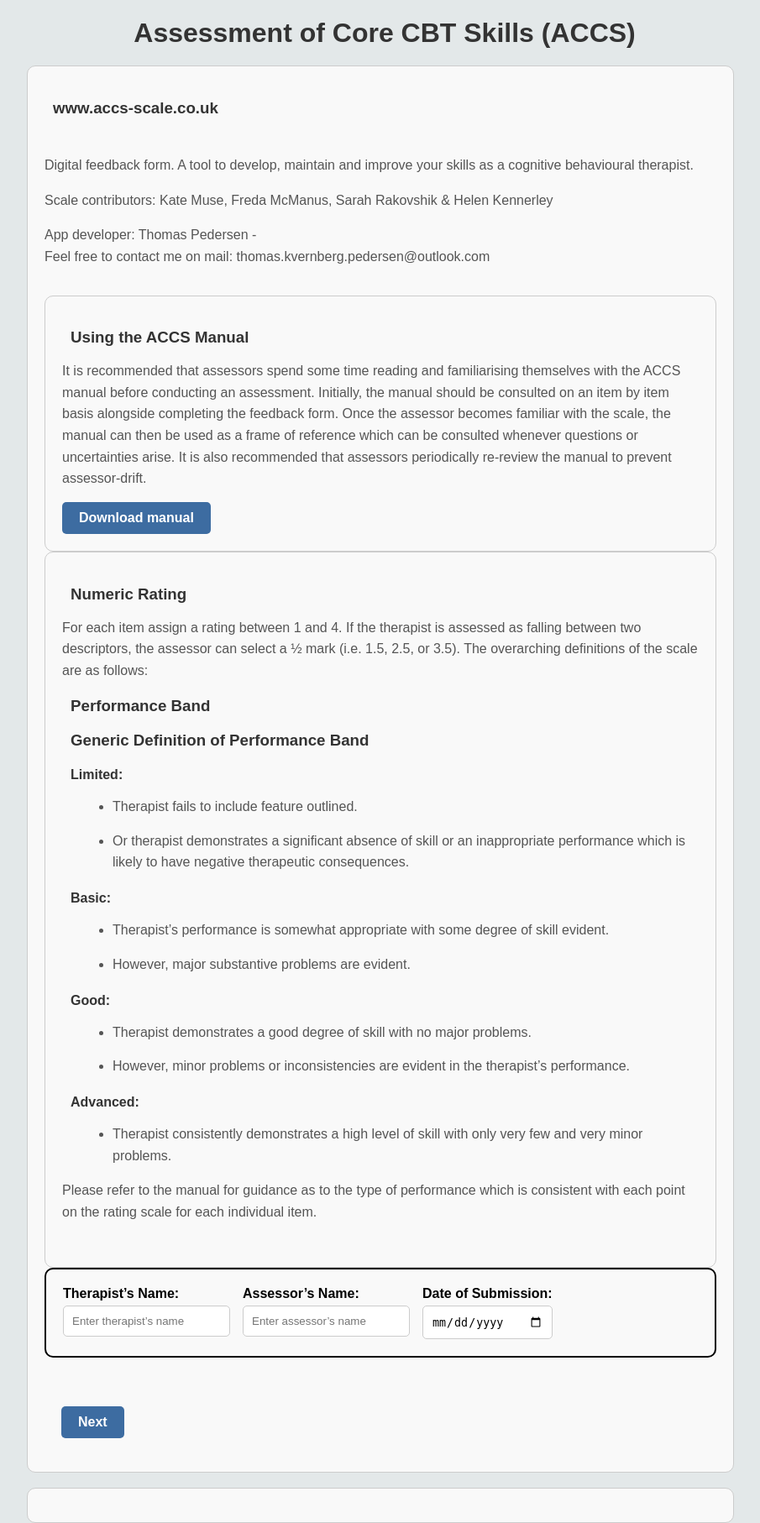
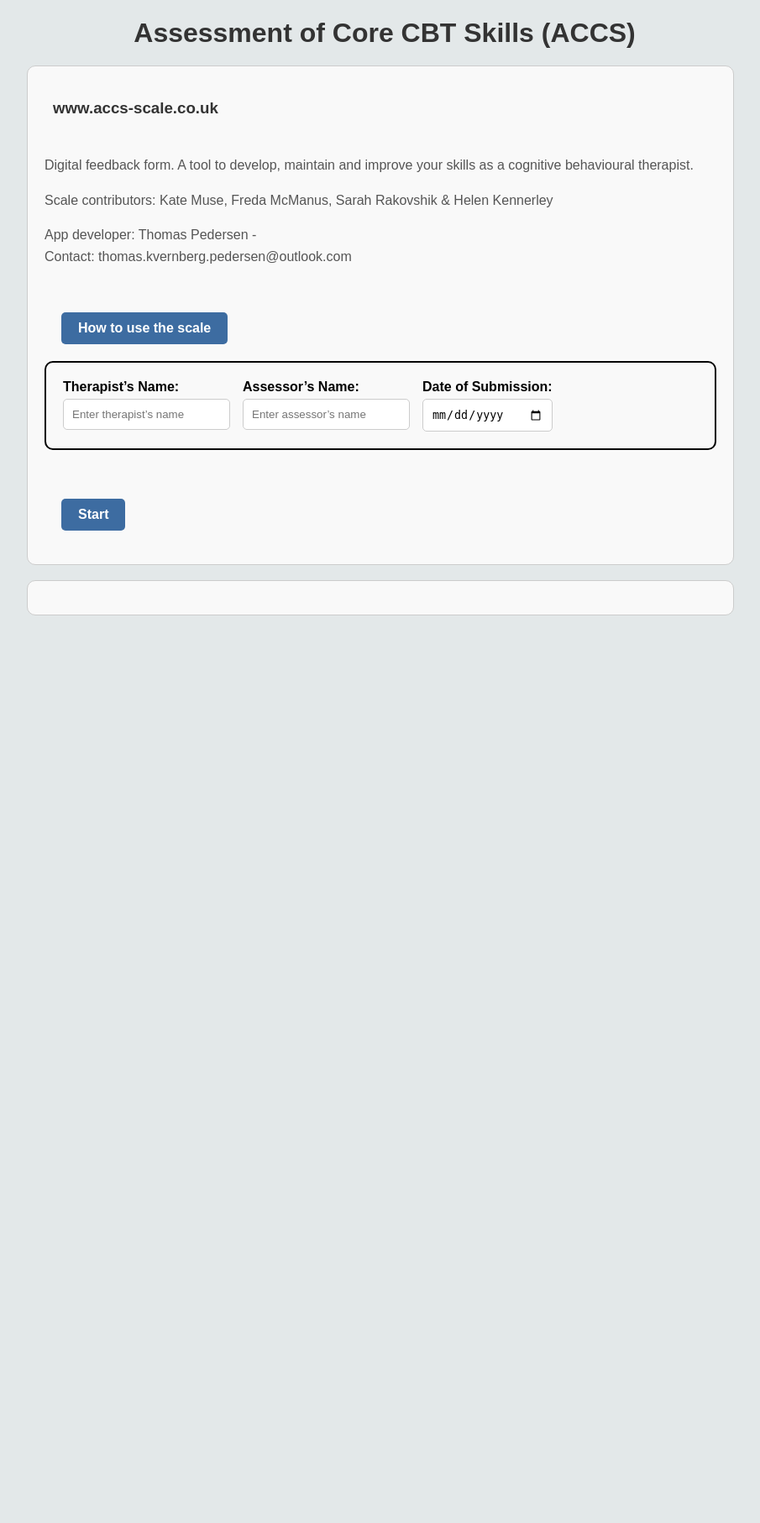
Before and after one commit to ThomasKvernbergPedersen/ACCS, a Flask app: page / in a window 1280 px wide. Shown: the whole page at 84% size, without its empty margins (187-1092 px from the left). After the commit the page ends 733 px from the top, so only its background shows below. Run offline with Flask 3, Linux system fonts and the light colour scheme.

Commit message:
Inkludert oversiktlig forside med ny about.html . også mer oversiktlig over hvert item.

```diff
--- a/app.py
+++ b/app.py
@@ -268,5 +268,9 @@ def download_excel():
     response.headers["Content-Disposition"] = "attachment; filename=responses.xlsx"
     return response
 
+@app.route('/about')
+def about():
+    return render_template('about.html')
+
 if __name__ == '__main__':
     app.run(debug=True)
--- a/templates/index.html
+++ b/templates/index.html
@@ -15,59 +15,18 @@
          <h1>Assessment of Core CBT Skills (ACCS)</h1>
          <form method="POST">
 
-<div class="domain content" id="domain1" >
+<div class="domain content" id="domain1"  >
     <h3>www.accs-scale.co.uk</h3>
     <br>
     <p>Digital feedback form. A tool to develop, maintain and improve your skills as a cognitive behavioural therapist. </p>
     <p>Scale contributors: Kate Muse, Freda McManus, Sarah Rakovshik & Helen Kennerley</p>
      <p>App developer: Thomas Pedersen - <br>
-        Feel free to contact me on mail: thomas.kvernberg.pedersen@outlook.com </p>
+        Contact: thomas.kvernberg.pedersen@outlook.com </p>
     <br>
 
-    <div class="content">
-      <h3>Using the ACCS Manual</h3>
-      <p>It is recommended that assessors spend some time reading and familiarising themselves with the ACCS manual before conducting an assessment. Initially, the manual should be consulted on an item by item basis alongside completing the feedback form. Once the assessor becomes familiar with the scale, the manual can then be used as a frame of reference which can be consulted whenever questions or uncertainties arise. It is also recommended that assessors periodically re-review the manual to prevent assessor-drift.</p>
-      <a href="http://www.accs-scale.co.uk" class="btn btn-dark" role="button" target="_blank">Download manual</a>
-    </div>
-
-    <div class="content">
-      <h3>Numeric Rating</h3>
-      <p>For each item assign a rating between 1 and 4. If the therapist is assessed as falling between two descriptors, the assessor can select a ½ mark (i.e. 1.5, 2.5, or 3.5). The overarching definitions of the scale are as follows:</p>
-
-      <h3>Performance Band</h3>
-      <h3>Generic Definition of Performance Band</h3>
-
-      <h4>Limited:</h4>
-      <ul>
-      <li>Therapist fails to include feature outlined.</li>
-      <li>Or therapist demonstrates a significant absence of skill or an inappropriate performance which is likely to have negative therapeutic consequences.</li>
-      </ul>
-
-      <h4>Basic:</h4>
-      <ul>
-      <li>Therapist’s performance is somewhat appropriate with some degree of skill evident.</li>
-      <li>However, major substantive problems are evident.</li>
-      </ul>
-
-      <h4>Good:</h4>
-      <ul>
-      <li>Therapist demonstrates a good degree of skill with no major problems.</li>
-      <li>However, minor problems or inconsistencies are evident in the therapist’s performance.</li>
-      </ul>
-
-      <h4>Advanced:</h4>
-      <ul>
-      <li>Therapist consistently demonstrates a high level of skill with only very few and very minor problems.</li>
-      </ul>
-
-      <p>Please refer to the manual for guidance as to the type of performance which is consistent with each point on the rating scale for each individual item.</p>
-
-      <br>
+    <button class="btn btn-dark" onclick="window.location.href='/about'">How to use the scale</button>
 
 
-
-
-  </div>
 
 
   <div >
@@ -86,7 +45,7 @@
       </div>
     </div>
     <br>
-      <button class="btn btn-dark" onclick="nextDomain(1)">Next</button>
+      <button class="btn btn-dark" onclick="nextDomain(1)">Start</button>
     </div>
   </div>
 
@@ -108,20 +67,24 @@
                     <p class="subheading">See user manual page 3 - 5</p>
 
                     <label for="item1_1">1.1. Suitable Items:
-                        <span class="tooltip">❓<br>
+                        <span class="tooltip"><br>
 
-                            <span class="tooltiptext">Ability to help the patient identify and prioritise specific, relevant and appropriate agenda items.</span>
+                            <span class="tooltiptext"></span>
                         </span>
-                        <h3 style="color: #007BFF;">ProTip: Press or hover mouse over question mark for more details &#8593;</h3>
+
                     </label>
+                    <p>Ability to help the patient identify and prioritise specific, relevant and appropriate agenda items.</p>
                     <input type="number" id="item1_1" name="item1_1" min="1" max="4" step="0.5" required>
+                    <br>
 
 
                     <label for="item1_2">1.2. Feasible Agenda:
-                        <span class="tooltip">❓
-                            <span class="tooltiptext">Ability to set an agenda which is realistic and feasible given the time available.</span>
+                        <span class="tooltip">
+                            <span class="tooltiptext"></span>
                         </span>
+
                     </label>
+                    <p>Ability to set an agenda which is realistic and feasible given the time available.</p>
                     <input type="number" id="item1_2" name="item1_2" min="1" max="4" step="0.5" required>
                     <textarea id="strengths1_1" name="strengths1_1" placeholder="Key strengths and learning needs"></textarea>
                     <button class="btn btn-dark" type="button" onclick="prevDomain(2)">Back</button>
@@ -133,10 +96,12 @@
                     <p class="subheading">See user manual page 8</p>
 
                     <label for="item2_1">2.1. Coherent and Dynamic Formulation:
-                        <span class="tooltip">❓
-                            <span class="tooltiptext">Ability to develop a clear formulation which draws upon appropriate evidence-based theory to offer a concise, comprehensive and personalised explanation of relevant history, triggers and maintaining features of the patient’s problems.</span>
+                        <span class="tooltip">
+                            <span class="tooltiptext"></span>
                         </span>
                     </label>
+                    <p>Ability to develop a clear formulation which draws upon appropriate evidence-based theory to offer a concise, comprehensive and personalised explanation of relevant history, triggers and maintaining features of the patient’s problems.</p>
+
                     <input type="number" id="item2_1" name="item2_1" min="1" max="4" step="0.5" required>
                     <textarea id="strengths2_1" name="strengths2_1" placeholder="Key strengths and learning needs"></textarea>
 
@@ -150,40 +115,45 @@
                     <p class="subheading">See user manual page 9 - 13</p>
 
                     <label for="item3_1">3.1. Appropriate Intervention Targets:
-                        <span class="tooltip">❓
-                            <span class="tooltiptext">Ability to skilfully define, clarify and specify intervention targets which both relevant evidence-based theory and the patient’s idiosyncratic formulation suggested were highly likely to be maintaining problems.</span>
+                        <span class="tooltip">
+                            <span class="tooltiptext"></span>
                         </span>
                     </label>
+                    <p>Ability to skilfully define, clarify and specify intervention targets which both relevant evidence-based theory and the patient’s idiosyncratic formulation suggested were highly likely to be maintaining problems.</p>
                     <input type="number" id="item3_1" name="item3_1" min="1" max="4" step="0.5" required>
 
 
                     <label for="item3_2">3.2. Choosing Suitable Interventions:
-                        <span class="tooltip">❓
-                            <span class="tooltiptext">Ability to select cognitive-behavioural interventions which form part of a logical, coherent and unified treatment strategy which is likely to bring about therapeutic change in the treatment target(s) and is suited to the patient’s therapeutic context. This selection was accurately guided by appropriate theory-based practice or practice based on evidence when possible.</span>
+                        <span class="tooltip">
+                            <span class="tooltiptext"></span>
                         </span>
                     </label>
+                    <p>Ability to select cognitive-behavioural interventions which form part of a logical, coherent and unified treatment strategy which is likely to bring about therapeutic change in the treatment target(s) and is suited to the patient’s therapeutic context. This selection was accurately guided by appropriate theory-based practice or practice based on evidence when possible.</p>
                     <input type="number" id="item3_2" name="item3_2" min="1" max="4" step="0.5" required>
 
                     <label for="item3_3">3.3. Rationale for Interventions:
-                        <span class="tooltip">❓
-                            <span class="tooltiptext">Ability to facilitate the patient’s understanding of the importance and potential benefits of interventions.</span>
+                        <span class="tooltip">
+                            <span class="tooltiptext"></span>
                         </span>
                     </label>
+                    <p>Ability to facilitate the patient’s understanding of the importance and potential benefits of interventions.</p>
                     <input type="number" id="item3_3" name="item3_3" min="1" max="4" step="0.5" required>
 
                     <label for="item3_4">3.4. Implementing Interventions:
-                        <span class="tooltip">❓
-                            <span class="tooltiptext">Ability to systematically implement intervention(s) in a fluent and articulate manner. To be sensitive and responsive to the therapeutic context and provide optimal levels of support, encouragement and praise.</span>
+                        <span class="tooltip">
+                            <span class="tooltiptext"></span>
                         </span>
                     </label>
+                    <p>Ability to systematically implement intervention(s) in a fluent and articulate manner. To be sensitive and responsive to the therapeutic context and provide optimal levels of support, encouragement and praise.</p>
                     <input type="number" id="item3_4" name="item3_4" min="1" max="4" step="0.5" required>
 
 
                     <label for="item3_5">3.5. Reviewing Interventions:
-                        <span class="tooltip">❓
-                            <span class="tooltiptext">Ability to conduct a comprehensive review of the results of interventions (whether positive or negative) in order to help the patient identify what they learned from the experience.</span>
+                        <span class="tooltip">
+                            <span class="tooltiptext"></span>
                         </span>
                     </label>
+                    <p>Ability to conduct a comprehensive review of the results of interventions (whether positive or negative) in order to help the patient identify what they learned from the experience.</p>
                     <input type="number" id="item3_5" name="item3_5" min="1" max="4" step="0.5" required>
                     <textarea id="strengths3_1" name="strengths3_1" placeholder="Key strengths and learning needs"></textarea>
 
@@ -197,34 +167,38 @@
                     <p class="subheading">See user manual page 14 - 17</p>
 
                     <label for="item4_1">4.1. Reviewing Homework:
-                        <span class="tooltip">❓
-                            <span class="tooltiptext">Ability to conduct a comprehensive review of previous homework (whether completed or not) in order to help the patient identify what they learned from the experience.</span>
+                        <span class="tooltip">
+                            <span class="tooltiptext"></span>
                         </span>
                     </label>
+                    <p>Ability to conduct a comprehensive review of previous homework (whether completed or not) in order to help the patient identify what they learned from the experience.</p>
                     <input type="number" id="item4_1" name="item4_1" min="1" max="4" step="0.5" required>
 
 
                     <label for="item4_2">4.2. Choosing Suitable Homework:
-                        <span class="tooltip">❓
-                            <span class="tooltiptext">Ability to plan homework which is tailored to the therapeutic context and builds upon session material or previous homework.</span>
+                        <span class="tooltip">
+                            <span class="tooltiptext"></span>
                         </span>
                     </label>
+                    <p>Ability to plan homework which is tailored to the therapeutic context and builds upon session material or previous homework.</p>
                     <input type="number" id="item4_2" name="item4_2" min="1" max="4" step="0.5" required>
 
 
                     <label for="item4_3">4.3. Rationale for Homework:
-                        <span class="tooltip">❓
-                            <span class="tooltiptext">Ability to facilitate the patient’s understanding of the importance and potential benefits of homework.</span>
+                        <span class="tooltip">
+                            <span class="tooltiptext"></span>
                         </span>
                     </label>
+                    <p>Ability to facilitate the patient’s understanding of the importance and potential benefits of homework.</p>
                     <input type="number" id="item4_3" name="item4_3" min="1" max="4" step="0.5" required>
 
 
                     <label for="item4_4">4.4. Planning Homework:
-                        <span class="tooltip">❓
-                            <span class="tooltiptext">Ability to work with the patient to ensure they have a clear and detailed understanding of the homework task(s).</span>
+                        <span class="tooltip">
+                            <span class="tooltiptext"></span>
                         </span>
                     </label>
+                    <p>Ability to work with the patient to ensure they have a clear and detailed understanding of the homework task(s).</p>
                     <input type="number" id="item4_4" name="item4_4" min="1" max="4" step="0.5" required>
                     <textarea id="strengths4_1" name="strengths4_1" placeholder="Key strengths and learning needs"></textarea>
 
@@ -239,18 +213,20 @@
                     <p class="subheading">See user manual page 18 - 20</p>
 
                     <label for="item5_1">5.1. Choosing Suitable Measures:
-                        <span class="tooltip">❓
-                            <span class="tooltiptext">Ability to select appropriate, clinically relevant standardised and/or idiosyncratic methods for measuring change in symptoms and associated features (beliefs, behaviours, feelings) and movement towards goals.</span>
+                        <span class="tooltip">
+                            <span class="tooltiptext"></span>
                         </span>
                     </label>
+                    <p>Ability to select appropriate, clinically relevant standardised and/or idiosyncratic methods for measuring change in symptoms and associated features (beliefs, behaviours, feelings) and movement towards goals.</p>
                     <input type="number" id="item5_1" name="item5_1" min="1" max="4" step="0.5" required>
 
 
                     <label for="item5_2">5.2. Implementing Measures:
-                        <span class="tooltip">❓
-                            <span class="tooltiptext">Ability to administer measures at suitable time points across and within session and to skilfully review, interpret and respond to the information gleaned.</span>
+                        <span class="tooltip">
+                            <span class="tooltiptext"></span>
                         </span>
                     </label>
+                    <p>Ability to administer measures at suitable time points across and within session and to skilfully review, interpret and respond to the information gleaned.</p>
                     <input type="number" id="item5_2" name="item5_2" min="1" max="4" step="0.5" required>
                     <textarea id="strengths5_1" name="strengths5_1" placeholder="Key strengths and learning needs"></textarea>
 
@@ -267,26 +243,29 @@
                     <p class="subheading">See user manual page 21 - 23</p>
 
                     <label for="item6_1">6.1. Pace:
-                        <span class="tooltip">❓
-                            <span class="tooltiptext">Ability to pace the session in a manner which is well suited to the therapeutic context and patient’s capacity for learning.</span>
+                        <span class="tooltip">
+                            <span class="tooltiptext"></span>
                         </span>
                     </label>
+                    <p>Ability to pace the session in a manner which is well suited to the therapeutic context and patient’s capacity for learning.</p>
                     <input type="number" id="item6_1" name="item6_1" min="1" max="4" step="0.5" required>
 
 
                     <label for="item6_2">6.2. Time Management:
-                        <span class="tooltip">❓
-                            <span class="tooltiptext">Ability to manage time within the session in a balanced and efficient manner.</span>
+                        <span class="tooltip">
+                            <span class="tooltiptext"></span>
                         </span>
                     </label>
+                    <p>Ability to manage time within the session in a balanced and efficient manner.</p>
                     <input type="number" id="item6_2" name="item6_2" min="1" max="4" step="0.5" required>
 
 
                     <label for="item6_3">6.3. Maintained Focus:
-                        <span class="tooltip">❓
-                            <span class="tooltiptext">Ability to maintain focus on important issues, whilst demonstrating appropriate flexibility in response to unanticipated issues.</span>
+                        <span class="tooltip">
+                            <span class="tooltiptext"></span>
                         </span>
                     </label>
+                    <p>Ability to maintain focus on important issues, whilst demonstrating appropriate flexibility in response to unanticipated issues.</p>
                     <input type="number" id="item6_3" name="item6_3" min="1" max="4" step="0.5" required>
                     <textarea id="strengths6_1" name="strengths6_1" placeholder="Key strengths and learning needs"></textarea>
 
@@ -300,26 +279,29 @@
                     <p class="subheading">See user manual page 24 - 26</p>
 
                     <label for="item7_1">7.1. Interpersonal Style:
-                        <span class="tooltip">❓
-                            <span class="tooltiptext">Ability to embody a positive interpersonal style which is congruent with the therapeutic context.</span>
+                        <span class="tooltip">
+                            <span class="tooltiptext"></span>
                         </span>
                     </label>
+                    <p>Ability to embody a positive interpersonal style which is congruent with the therapeutic context.</p>
                     <input type="number" id="item7_1" name="item7_1" min="1" max="4" step="0.5" required>
 
 
                     <label for="item7_2">7.2. Empathic Understanding:
-                        <span class="tooltip">❓
-                            <span class="tooltiptext">Ability to accurately grasp the content and emotional tone of the patient’s viewpoint (i.e. their understanding of themselves and the world around them) and to sensitively and appropriately convey this understanding.</span>
+                        <span class="tooltip">
+                            <span class="tooltiptext"></span>
                         </span>
                     </label>
+                    <p>Ability to accurately grasp the content and emotional tone of the patient’s viewpoint (i.e. their understanding of themselves and the world around them) and to sensitively and appropriately convey this understanding.</p>
                     <input type="number" id="item7_2" name="item7_2" min="1" max="4" step="0.5" required>
 
 
                     <label for="item7_3">7.3. Collaboration:
-                        <span class="tooltip">❓
-                            <span class="tooltiptext">Ability to encourage the patient to take an active role in and to share responsibility for all aspects of the session in a manner suited to the stage of therapy and patient’s presentation.</span>
+                        <span class="tooltip">
+                            <span class="tooltiptext"></span>
                         </span>
                     </label>
+                    <p>Ability to encourage the patient to take an active role in and to share responsibility for all aspects of the session in a manner suited to the stage of therapy and patient’s presentation.</p>
                     <input type="number" id="item7_3" name="item7_3" min="1" max="4" step="0.5" required>
                     <textarea id="strengths7_1" name="strengths7_1" placeholder="Key strengths and learning needs"></textarea>
 
@@ -333,18 +315,20 @@
                     <p class="subheading">See user manual page 27 - 29</p>
 
                     <label for="item8_1">8.1. Patient Feedback:
-                        <span class="tooltip">❓
-                            <span class="tooltiptext">Ability to elicit, explore and respond to feedback about the patient’s understanding of and reaction to all aspects of session.</span>
+                        <span class="tooltip">
+                            <span class="tooltiptext"></span>
                         </span>
                     </label>
+                    <p>Ability to elicit, explore and respond to feedback about the patient’s understanding of and reaction to all aspects of session.</p>
                     <input type="number" id="item8_1" name="item8_1" min="1" max="4" step="0.5" required>
 
 
                     <label for="item8_2">8.2. Reflective Summaries:
-                        <span class="tooltip">❓
-                            <span class="tooltiptext">Ability to work with the patient to reflect upon and summarise salient session content in order to facilitate joint understanding of crucial therapeutic material and consolidate key learning.</span>
+                        <span class="tooltip">
+                            <span class="tooltiptext"></span>
                         </span>
                     </label>
+                    <p>Ability to work with the patient to reflect upon and summarise salient session content in order to facilitate joint understanding of crucial therapeutic material and consolidate key learning.</p>
                     <input type="number" id="item8_2" name="item8_2" min="1" max="4" step="0.5" required>
                     <textarea id="strengths8_1" name="strengths8_1" placeholder="Key strengths and learning needs"></textarea>
 
```
Also changed, not shown: responses.csv (added, +24 -0 lines), templates/about.html (added, +73 -0 lines), 1 other file.
